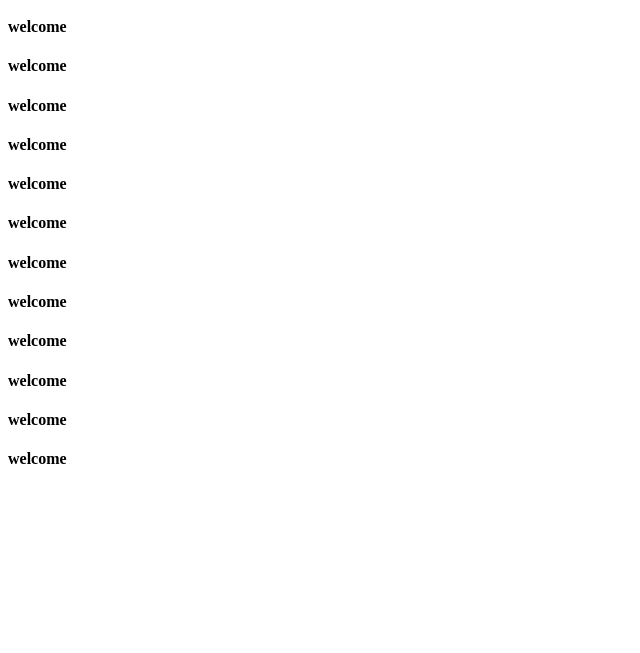
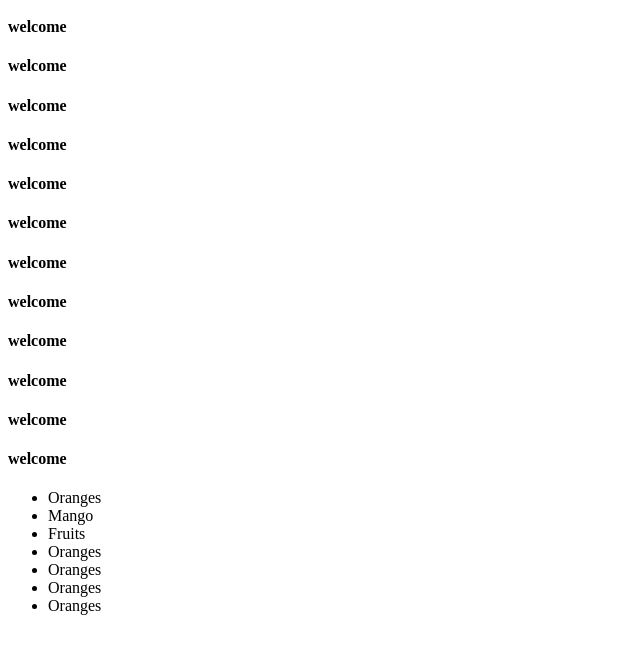
Before and after one commit to yessiho/korkdone, a plain HTML site: page index.html in a window 1280 px wide. Shown: the part 101-754 px from the top of the page, without its empty margins (0-640 px from the left). Drawn offline with Linux system fonts and the light colour scheme.

Commit message:
Update index.html

```diff
--- a/index.html
+++ b/index.html
@@ -21,5 +21,14 @@
     <h4>welcome</h4>
     <h4>welcome</h4>
     <h4>welcome</h4>
+    <ul>
+        <li>Oranges</li>
+        <li>Mango</li>
+        <li>Fruits</li>
+        <li>Oranges</li>
+        <li>Oranges</li>
+        <li>Oranges</li>
+        <li>Oranges</li>
+    </ul>
 </body>
 </html>
```
